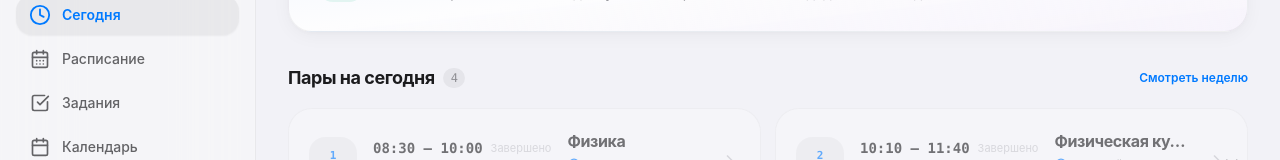
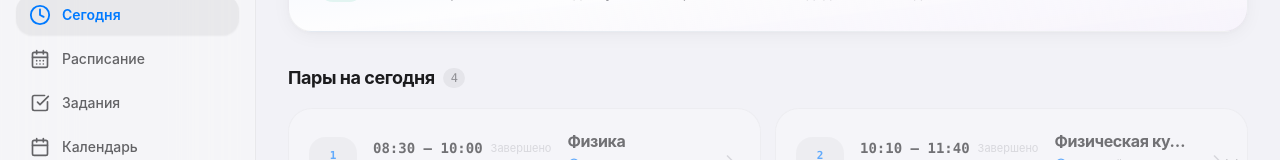
Before and after one commit to fimaking/kgu-rasp, a React (Vite) app: page / in a window 1280 px wide. Shown: the part 161-321 px from the top of the page. Built offline with nearby package versions, Linux system fonts and the light colour scheme; no server answers.

Commit message:
fix(ui): remove 'Смотреть неделю' button from Today view

```diff
--- a/public/sw.js
+++ b/public/sw.js
@@ -1,4 +1,4 @@
-const CACHE_NAME = 'ksu-student-cache-v33';
+const CACHE_NAME = 'ksu-student-cache-v34';
 
 const STATIC_ASSETS = [
   './',
--- a/src/components/today/TodayView.tsx
+++ b/src/components/today/TodayView.tsx
@@ -66,13 +66,6 @@ export const TodayView: React.FC<TodayViewProps> = ({
               {todayLessons.length}
             </span>
           </h3>
-
-          <button
-            onClick={() => onNavigateToTab('schedule')}
-            className="text-xs font-semibold text-apple-blue hover:underline"
-          >
-            Смотреть неделю
-          </button>
         </div>
 
         <TodayLessonsList
```
